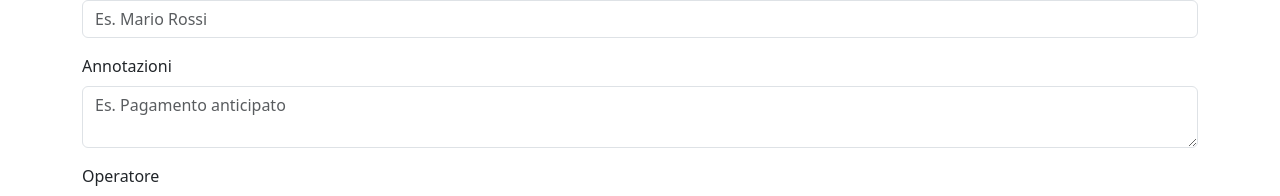
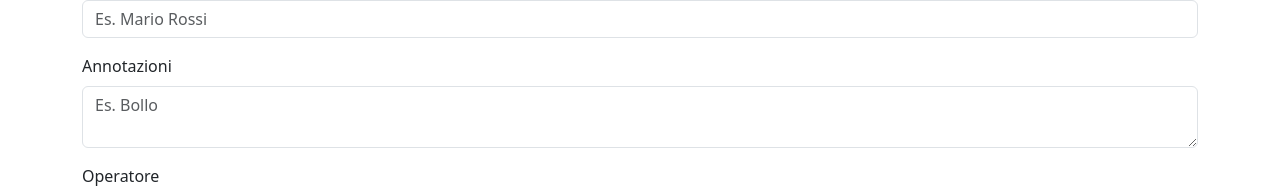
Before and after one commit to LSalami/GestioneIncassi, a plain HTML site: page index.html in a window 1280 px wide. Shown: the part 308-504 px from the top of the page. Drawn offline with nearby package versions, Linux system fonts and the light colour scheme.

Commit message:
Update index.html

```diff
--- a/index.html
+++ b/index.html
@@ -90,7 +90,7 @@
           <textarea
             class="form-control"
             id="annotazioni"
-            placeholder="Es. Pagamento anticipato"></textarea>
+            placeholder="Es. Bollo"></textarea>
         </div>
 
         <div class="col-md-12">
```
